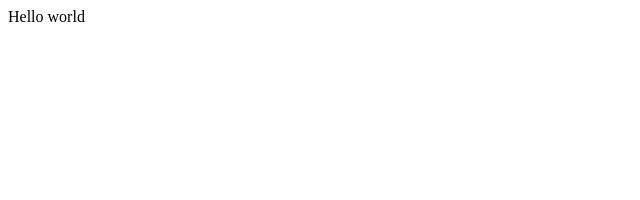
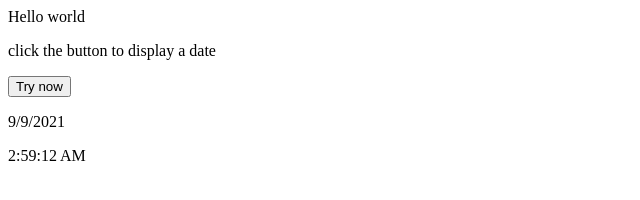
Before and after one commit to devparvez/basic-java-script, a plain HTML site: page index.html in a window 1280 px wide. Shown: the whole page, without its empty margins (0-640 px from the left). Drawn offline with Linux system fonts and the light colour scheme.

Commit message:
Date and time object in java script

```diff
--- a/index.html
+++ b/index.html
@@ -8,6 +8,12 @@
 </head>
 <body>
     Hello world
-    <script src="./js script/test.js"></script>
+    <p>click the button to display a date</p>
+    <button onclick="myFunction()">Try now</button>
+    <p id="demo"></p>
+    <p id = "date"></p>
+    <p id = "time"></p>
+
+ <script src="./js script/test.js"></script>
 </body>
 </html>
--- a/js script/test.js
+++ b/js script/test.js
@@ -1,101 +1,63 @@
-//---------------String in java script---------------------
-// let myName ="parvez mahmud";
-// console.log(myName.length);
+//----Date and Time in javascript ===========
 
-//-------using escape characters like backslash-------------
+// let currDate = new Date();
+// console.log(currDate);
+// console.log(new Date());
+// console.log(new Date().toLocaleString());
+// console.log(new Date().toString());
+// console.log(Date.now());
+// var d = new Date(2021,3,6);
+// console.log(d);
 
-// let anySentence = "We are so called \"vikikings\" from the north";
-// console.log(anySentence);
+// var dl = new Date("october 13, 2021 11:13:00");
+// console.log(dl.toLocaleString());
 
-// string search
+// var dll = new Date(1631132793701);
+// console.log(dll);
 
-// const myBioData = "i am parvez mahmud";
-// console.log(myBioData.indexOf("parvez"));
-// console.log(myBioData.lastIndexOf("m",13))
+//How to get indivisual date
 
-// const myBioData = "i am not here and not parvez";
-// let Sdata = myBioData.search("not");
-// console.log(Sdata);
+//const curDate = new Date();
+// console.log(curDate.toLocaleString());
+// console.log(curDate.getFullYear());
+// console.log(curDate.getMonth());
+// console.log(curDate.getDate());
+// console.log(curDate.getDay());
 
-// ---------slice method -----
+//const curDate = new Date();
+//  console.log(curDate.toLocaleString());
+//  console.log(curDate.setFullYear(2022));
+//  console.log(curDate.setFullYear(2022,10,5));
+//  console.log(curDate.setMonth(10));
+//  console.log(setMonth);
+//  console.log(curDate.setDate(5));
 
-// let str = "Aplle, Bananaa, Grape";
-// let strSlice = str.slice(0,5);
-// console.log(strSlice);
+// ------- get times-------------
+// const curDate = new Date();
+// console.log(curDate.getTime());
+// console.log(curDate.getHours());
+// console.log(curDate.getMinutes());
+// console.log(curDate.getSeconds());
+// console.log(curDate.getMilliseconds());
+// -----------how to set individual time--------
 
-// let str = "Aplle, Bananaa, Grape";
-// let strSlice = str.slice(7,-2);
-// console.log(strSlice);
+// const curtime = new Date();
 
-// ---Display only 280 characters of string like one used in a twitter ------
+// //console.log(curtime.setTime());
+// console.log(curtime.setHours(5));
+// console.log(curtime.setMinutes(5));
+// console.log(curtime.setSeconds(5));
+// console.log(curtime.setMilliseconds(5));
+// function myFunction(){
+//     const t = new Date();
+//      t.setHours(5);
+//     document.getElementById("demo").innerHTML = t;
+// }
 
-// let myTweets = "Lorem Ipsum is simply dummy text of the printing and typesetting industry. Lorem Ipsum has been the industry's standard dummy text ever since the 1500s, when an unknown printer took a galley of type and scrambled it to make a type specimen book. It has survived not only five centuries, but also the leap into electronic typesetting, .";
-// let myActualTweets = myTweets.slice(0,280);
-// console.log(myActualTweets);
-// console.log(myActualTweets.length);
+// to get only time and only date
 
-//------------ substring method---------------
-// let str = "Aplle, Bananaa, Grape";
-// let res = str.substring(0,5);
-//let res = str.substring(7,-2);
-// -2 means start with 0;
-// console.log(res);
+const d = new Date().toLocaleDateString();
+document.getElementById("date").innerHTML = d;
 
-//-------- substr------------------------------
-
-//let str = "Aplle, Bananaa, Grape";
-//let res = str.substr(0,5);
-//let res = str.substr(-4);
-//console.log(res);
-
-// ---------replacing string words or string-----------------------
-
-// let myBioData = `I am parvez mahmud from the coding knowledge parvez`;
-// let replaceData = myBioData.replace("parvez","PARVEZ");
-// console.log(replaceData);
-
-// --------extracting  string characters at string -------------
-//-------- String charAt(position)-------------
-// let str = "Hello World";
-// let newValue = str.charAt(4);
-// console.log(newValue);
-
-// string charcodeAt---
-
-let str = "Hello WorlD";
-
-// let newValue = str.charCodeAt(4);
-// console.log(newValue);
-// Find the last character unicode of the string
-
-// let searchCodeAt = str.charCodeAt(str.length-1);
-// console.log(searchCodeAt);
-
-// // property access of a string
-
-// let property = "HELLO WORLD";
-// console.log(property[0]);
-
-//------- to upercase and to lower case -------
-// let property = "HELLO WORLD";
-// console.log(property.toLowerCase());
-// let lower = " hellow world";
-// console.log(lower.toUpperCase());
-
-// ------- concat process ------------
-// let fName = "parvez";
-// let lName = "Mahmud";
-// console.log(fName.concat(lName));
-// console.log(fName.concat(" ",lName));
-
-//--------- trim function to remove side spaces not from middle
-
-// let removeSpaces = "      parvez     mahmud        ";
-// console.log(removeSpaces.trim())
-
-// ---------convert a string to array with split method----
-
-let txt = "a,b,c, d, | e,f";
-console.log(txt.split(" , "));
-console.log(txt.split("  "));
-console.log(txt.split(" | "));
+const t = new Date().toLocaleTimeString();
+document.getElementById("time").innerHTML = t;
```
